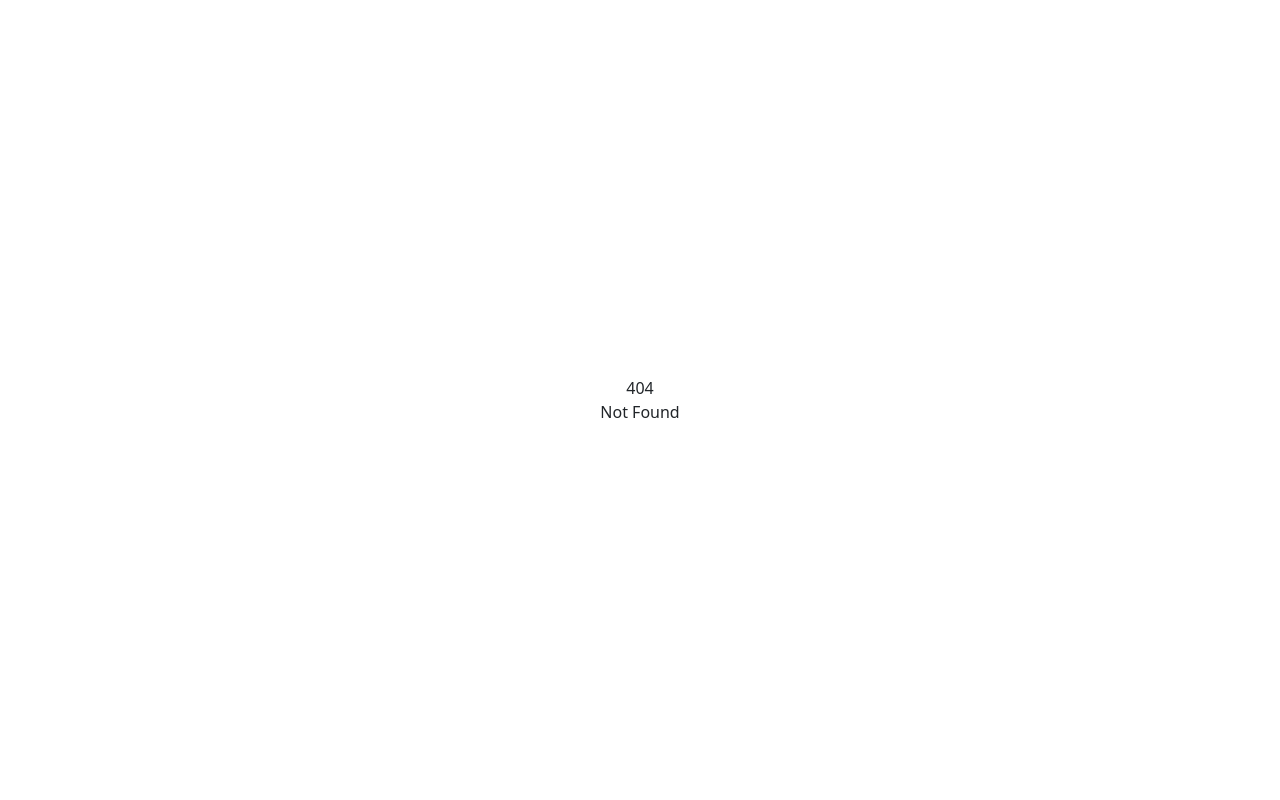
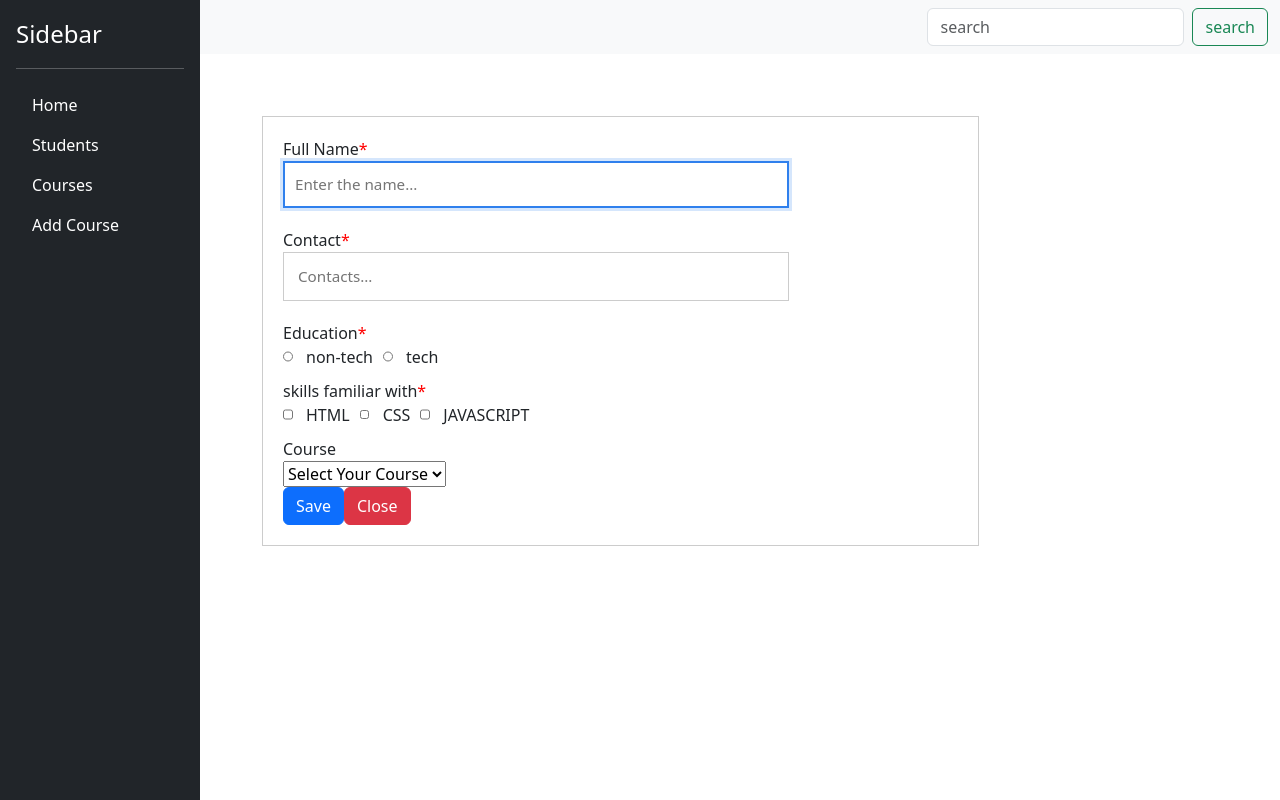
Before and after one commit to BivinSG/my-todo-app-git, a React (Vite) app: page /students/add-student in a window 1280 px wide. Before the commit this address had no page. Built offline with nearby package versions, Linux system fonts and the light colour scheme.

Commit message:
created a programmatic navgation for useNavigate and and implemented by creating new routes and a page for adding and editing students.

```diff
--- a/src/App.css
+++ b/src/App.css
@@ -13,7 +13,6 @@ body {
 .app-container {
   /* width: min(640px, 100%); */
   background: #ffffff;
-  border-radius: 16px;
   box-shadow: 0 10px 30px rgba(0, 0, 0, 0.08);
   /* padding: 24px; */
   border: 1px solid rgba(0, 0, 0, 0.08);
@@ -33,7 +32,6 @@ body {
   gap: 12px;
   padding: 16px;
   border: 1px solid rgba(0, 0, 0, 0.12);
-  border-radius: 12px;
   background: rgba(255, 255, 255, 0.65);
   margin-bottom: 18px;
 }
@@ -54,7 +52,6 @@ body {
   padding: 0 18px;
   cursor: pointer;
   border: none;
-  border-radius: 10px;
   background: #25984f;
   color: white;
   font-weight: 600;
@@ -69,8 +66,7 @@ body {
 input {
   padding: 12px 14px;
   border: 1px solid rgba(0, 0, 0, 0.2);
-  border-radius: 10px;
-  width: 100%;
+  width: 75%;
   font-size: 0.95rem;
 }
 
@@ -82,7 +78,6 @@ input:focus {
 
 .input-box {
   border: 2px solid rgba(47, 128, 237, 0.25);
-  border-radius: 10px;
   padding: 10px;
 }
 
@@ -92,7 +87,6 @@ input:focus {
   max-height: 340px;
   overflow-y: auto;
   padding: 8px;
-  border-radius: 12px;
   border: 1px solid rgba(0, 0, 0, 0.12);
   background: rgba(255, 255, 255, 0.7);
 }
@@ -118,12 +112,10 @@ input:focus {
 
 .delete-btn {
   font-size: 0.85rem;
-  outline: none;
   color: #d64545;
   background: none;
   border: 1px solid rgba(214, 69, 69, 0.35);
   padding: 6px 12px;
-  border-radius: 10px;
   cursor: pointer;
   transition: transform 0.15s ease, background 0.15s ease;
 }
--- a/src/Input/index.jsx
+++ b/src/Input/index.jsx
@@ -2,10 +2,13 @@ import React, { forwardRef } from "react";
 
 const Input = React.memo(
   forwardRef((props, ref) => {
-
     return (
       <>
         <div>
+          <label htmlFor={props.name}>{props.label}</label>
+          <span style={{ color: "red" }}>*</span>
+        </div>
+        <div style={{ marginBottom: "20px" }}>
           <input
             name={props.name}
             ref={ref}
--- /dev/null
+++ b/src/Pages/Add_Update_Students.jsx
@@ -0,0 +1,173 @@
+import React, { useCallback, useEffect, useRef, useState } from "react";
+import Input from "../Input";
+import RadioButton from "../components/RadioButton";
+import CheckBox from "../components/CheckBox";
+import Dropdown from "../components/Dropdown";
+import useAppContext from "../hooks/useAppContext";
+import { useNavigate } from "react-router-dom";
+
+const Add_Update_Students = () => {
+  const { dispatch } = useAppContext();
+  const navigate = useNavigate();
+  const [formValues, setFormValues] = useState({
+    name: "",
+    contact: "",
+    education: "",
+    skills: [],
+    course: "",
+  });
+  const [formErrors, setFormErrors] = useState({});
+
+  const nameRef = useRef();
+  useEffect(() => {
+    if (nameRef.current) {
+      nameRef.current.focus();
+    }
+  }, []);
+
+  function validateFormValues() {
+    const errors = {};
+    console.log(Object.keys(formValues));
+
+    Object.keys(formValues).forEach((key) => {
+      if (!formValues[key]) {
+        errors[key] = `${key} is required`;
+      }
+    });
+    setFormErrors(errors);
+    return Object.keys(errors).length === 0;
+  }
+
+  const handleInputChange = useCallback((e) => {
+    const { name, value, type, checked } = e.target;
+    console.log(name, value, type, checked);
+    console.log(type);
+    if (type === "checkbox") {
+      if (checked) {
+        setFormValues((prev) => ({
+          ...prev,
+          [name]: [...prev[name], value],
+        }));
+      } else {
+        setFormValues((prev) => ({
+          ...prev,
+          [name]: prev[name].filter((val) => val !== value),
+        }));
+      }
+    } else {
+      setFormValues((prev) => ({ ...prev, [name]: value }));
+      setFormErrors((prev) => ({
+        ...prev,
+        [name]: value ? "" : `${name} is required`,
+      }));
+    }
+  }, []);
+
+  const resetStates = () => {
+    setFormErrors({});
+    setFormValues({ name: "", contact: "" });
+  };
+
+  const goBack = () => {
+    navigate("/students");
+  };
+
+  const handleSave = useCallback(() => {
+    if (validateFormValues()) {
+      if (formValues?.id) {
+        dispatch({ type: "edit", payload: formValues });
+      } else {
+        const newStudent = { ...formValues, id: crypto.randomUUID() };
+        dispatch({ type: "add", payload: newStudent });
+      }
+      resetStates();
+      goBack();
+    }
+  });
+
+  const handleCancel = () => {
+    goBack();
+  };
+
+  return (
+    <main className="main">
+      <div style={{ padding: "50px" }}>
+        <div
+          style={{
+            maxWidth: "75%",
+            padding: "20px",
+            border: "1px solid rgba(0,0,0,0.2)",
+          }}
+        >
+          <Input
+            type="text"
+            name="name"
+            label="Full Name"
+            value={formValues?.name || ""}
+            ref={nameRef}
+            onChange={handleInputChange}
+            placeholder="Enter the name..."
+            error={formErrors?.name}
+            className="input-box"
+          />
+          <Input
+            type="tel"
+            name="contact"
+            label="Contact"
+            value={formValues?.contact || ""}
+            onChange={handleInputChange}
+            placeholder="Contacts..."
+            error={formErrors?.contact}
+          />
+          <div>
+            <RadioButton
+              label={"Education"}
+              name="education"
+              selectedValue={formValues?.education || ""}
+              options={[
+                { label: "non-tech", value: "non-tech" },
+                { label: "tech", value: "tech" },
+              ]}
+              handleInputChange={handleInputChange}
+            />
+          </div>
+          <div>
+            <CheckBox
+              name={"skills"}
+              label={"skills familiar with"}
+              handleInputChange={handleInputChange}
+              selectedValues={formValues?.skills || []}
+              options={[
+                { label: "HTML", value: "HTML" },
+                { label: "CSS", value: "CSS" },
+                { label: "JAVASCRIPT", value: "JAVASCRIPT" },
+              ]}
+            />
+          </div>
+          <div>
+            <Dropdown
+              label={"Course"}
+              name={"course"}
+              handleInputChange={handleInputChange}
+              selectedValue={formValues?.course || ""}
+              options={[
+                { label: "Mern", value: "Mern" },
+                { label: "React", value: "React" },
+                { label: "Python", value: "Python" },
+              ]}
+            />
+          </div>
+          <button className="btn btn-primary" onClick={handleSave}>
+            Save
+          </button>
+
+          <button className="btn btn-danger" onClick={handleCancel}>
+            Close
+          </button>
+        </div>
+      </div>
+    </main>
+  );
+};
+
+export default Add_Update_Students;
--- a/src/Pages/ManageStudents.jsx
+++ b/src/Pages/ManageStudents.jsx
@@ -6,113 +6,46 @@ import RadioButton from "../components/RadioButton";
 import CheckBox from "../components/CheckBox";
 import Dropdown from "../components/Dropdown";
 import Table from "../components/Table";
+import { Outlet, useNavigate } from "react-router-dom";
 
 const ManageStudents = function ListInput() {
+  const navigate = useNavigate();
   const { state, dispatch } = useAppContext();
   const { students } = state;
   const [inputValue, setInputValue] = useState("");
   const [nameError, setNameError] = useState("");
   const [contactError, setContactError] = useState("");
   const [contactInput, setContactInput] = useState("");
-  const [formValues, setFormValues] = useState({
-    name: "",
-    contact: "",
-    education: "",
-    skills: [],
-    course: "",
-  });
-  const [formErrors, setFormErrors] = useState({});
+
   const [modalOpen, setModalOpen] = useState(false);
   const [data, setData] = useState(students);
   const [tableData, setTableData] = useState([]);
 
-  const nameRef = useRef();
-  useEffect(() => {
-    if (nameRef.current) {
-      nameRef.current.focus();
-    }
-  }, []);
 
-  const handleInputChange = useCallback((e) => {
-    const { name, value, type, checked } = e.target;
-    console.log(name, value, type, checked);
-    console.log(type);
-    if (type === "checkbox") {
-      if (checked) {
-        setFormValues((prev) => ({
-          ...prev,
-          [name]: [...prev[name], value],
-        }));
-      } else {
-        setFormValues((prev) => ({
-          ...prev,
-          [name]: prev[name].filter((val) => val !== value),
-        }));
-      }
-    } else {
-      setFormValues((prev) => ({ ...prev, [name]: value }));
-      setFormErrors((prev) => ({
-        ...prev,
-        [name]: value ? "" : `${name} is required`,
-      }));
-    }
-  }, []);
-
-  function validateFormValues() {
-    const errors = {};
-    console.log(Object.keys(formValues));
-
-    Object.keys(formValues).forEach((key) => {
-      if (!formValues[key]) {
-        errors[key] = `${key} is required`;
-      }
-    });
-    setFormErrors(errors);
-    return Object.keys(errors).length === 0;
-  }
-
-  const handleSearch = useCallback((event) => {
-    dispatch({ type: "search", payload: event.target.value });
-  }, []);
-
-  const toggleModal = () => {
-    setModalOpen(!modalOpen);
-    setFormValues({
-      name: "",
-      contact: "",
-      education: "",
-      skills: [],
-      course: "",
-    });
-    setFormErrors({});
+  const handleAddClick = () => {
+    navigate("/students/add-student");
   };
 
-  const resetStates = () => {
-    setFormErrors({});
-    setFormValues({ name: "", contact: "" });
-    toggleModal();
-  };
+  // const handleSearch = useCallback((event) => {
+  //   dispatch({ type: "search", payload: event.target.value });
+  // }, []);
 
-  const handleSave = useCallback(() => {
-    if (validateFormValues()) {
-      if (formValues?.id) {
-        dispatch({ type: "edit", payload: formValues });
-      } else {
-        const newStudent = { ...formValues, id: crypto.randomUUID() };
-        dispatch({ type: "add", payload: newStudent });
-      }
-      resetStates();
-    }
-  });
-
-  const handleClose = () => {
-    setModalOpen(!modalOpen);
-  };
+  // const toggleModal = () => {
+  //   setModalOpen(!modalOpen);
+  //   setFormValues({
+  //     name: "",
+  //     contact: "",
+  //     education: "",
+  //     skills: [],
+  //     course: "",
+  //   });
+  //   setFormErrors({});
+  // };
 
   const handleEdit = (studentId) => {
-    setModalOpen(true);
-    const updateStudent = students.find((std) => std?.id === studentId);
-    setFormValues(updateStudent);
+    navigate(`/students/edit-student`);
+    // const updateStudent = students.find((std) => std?.id === studentId);
+    // setFormValues(updateStudent);
   };
   const handleDelete = (studentId) => {
     dispatch({ type: "delete", payload: studentId });
@@ -131,7 +64,7 @@ const ManageStudents = function ListInput() {
         return (
           <div style={{ display: "flex", gap: "10px" }}>
             <button
-              className="btn btn-sm btn-warning"
+              className="btn btn-sm btn-secondary"
               onClick={() => {
                 handleEdit(student?.id);
               }}
@@ -176,67 +109,10 @@ const ManageStudents = function ListInput() {
           modalOpen={modalOpen}
           setModalOpen={toggleModal}
           handleClose={handleClose}
-          modalTitle={"Manage Student"}
-          modalBody={
-            <div className="list-input">
-              <Input
-                type="text"
-                name="name"
-                value={formValues?.name || ""}
-                ref={nameRef}
-                onChange={handleInputChange}
-                placeholder="Enter the name..."
-                error={formErrors?.name}
-                className="input-box"
-              />
-              <Input
-                type="tel"
-                name="contact"
-                value={formValues?.contact || ""}
-                onChange={handleInputChange}
-                placeholder="Contacts..."
-                error={formErrors?.contact}
-              />
-              <div>
-                <RadioButton
-                  label={"Education"}
-                  name="education"
-                  selectedValue={formValues?.education || ""}
-                  options={[
-                    { label: "non-tech", value: "non-tech" },
-                    { label: "tech", value: "tech" },
-                  ]}
-                  handleInputChange={handleInputChange}
-                />
-              </div>
-              <div>
-                <CheckBox
-                  name={"skills"}
-                  label={"skills familiar with"}
-                  handleInputChange={handleInputChange}
-                  selectedValues={formValues?.skills || []}
-                  options={[
-                    { label: "HTML", value: "HTML" },
-                    { label: "CSS", value: "CSS" },
-                    { label: "JAVASCRIPT", value: "JAVASCRIPT" },
-                  ]}
-                />
-              </div>
-              <div>
-                <Dropdown
-                  label={"Course"}
-                  name={"course"}
-                  handleInputChange={handleInputChange}
-                  selectedValue={formValues?.course || ""}
-                  options={[
-                    { label: "Mern", value: "Mern" },
-                    { label: "React", value: "React" },
-                    { label: "Python", value: "Python" },
-                  ]}
-                />
-              </div>
-            </div>
-          }
+          modalTitle={formValues?.id ? "Edit Student" : "Add Student"}
+          // modalBody={
+
+          // }
           handleSave={handleSave}
         />
       )}
@@ -244,9 +120,10 @@ const ManageStudents = function ListInput() {
         <Table
           tableColumns={tableColumns}
           data={tableData}
-          toggleModal={toggleModal}
+          onAddClick={handleAddClick}
         />
       </div>
+      <Outlet />
     </main>
   );
 };
--- a/src/components/CheckBox/index.jsx
+++ b/src/components/CheckBox/index.jsx
@@ -1,8 +1,19 @@
 import React from "react";
 
-const CheckBox = ({ options, name, handleInputChange, selectedValues }) => {
+const CheckBox = ({
+  options,
+  name,
+  label,
+  handleInputChange,
+  selectedValues,
+}) => {
   return (
-    <div style={{ display: "flex", gap: "10px", alignItems: "center" }}>
+    <>
+      <div>
+        <label htmlFor={name}>{label}</label>
+        <span style={{ color: "red" }}>*</span>
+      </div>
+      <div style={{ display: "flex", gap: "10px", alignItems: "center",marginBottom: "10px" }}>
         {options.map((opt) => (
           <div
             key={opt.value}
@@ -21,6 +32,7 @@ const CheckBox = ({ options, name, handleInputChange, selectedValues }) => {
           </div>
         ))}
       </div>
+    </>
   );
 };
 export default CheckBox;
--- a/src/components/Dropdown/index.jsx
+++ b/src/components/Dropdown/index.jsx
@@ -12,7 +12,7 @@ const Dropdown = ({
   return (
     <div>
       <div>
-        <label htmlFor={name}>{name}</label>
+        <label htmlFor={name}>{label}</label>
       </div>
       <select
         name={name}
--- a/src/components/RadioButton/index.jsx
+++ b/src/components/RadioButton/index.jsx
@@ -18,7 +18,7 @@ const RadioButton = ({
         {options.map((opt) => (
           <div
             key={opt.value}
-            style={{ display: "flex", gap: "10px", alignItems: "center" }}
+            style={{ display: "flex", gap: "10px", alignItems: "center",marginBottom: "10px" }}
           >
             <div>
               <input
--- a/src/components/Table/index.jsx
+++ b/src/components/Table/index.jsx
@@ -1,7 +1,7 @@
 import React, { useEffect, useState } from "react";
 import Input from "../../Input";
 
-const Table = ({ tableColumns, data, toggleModal }) => {
+const Table = ({ tableColumns, data, onAddClick }) => {
   const [search, setSearch] = useState("");
 
   const [filteredData, setFilteredData] = useState([]);
@@ -25,17 +25,18 @@ const Table = ({ tableColumns, data, toggleModal }) => {
   return (
     <>
       <div className="list-input-container">
-        <button onClick={toggleModal}>
+        <button onClick={onAddClick}>
           <i className="fa-solid fa-plus add-icon"></i>
         </button>
         <div className="list-search">
-          <Input
+          {/* <Input
             type="text"
             name="search"
             // value={state?.search}
             onChange={handleSearch}
             placeholder="Search..."
-          />
+          /> */}
+          <input type="text" placeholder="Search Here..." />
         </div>
       </div>
       <table className="table">
```
Also changed, not shown: src/main.jsx (+11 -3 lines). Lines whose indentation alone changed are shown as unchanged.
